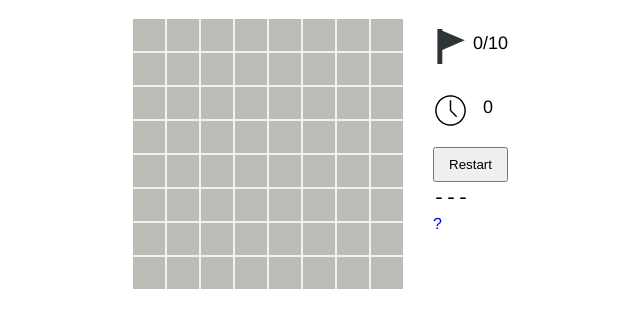
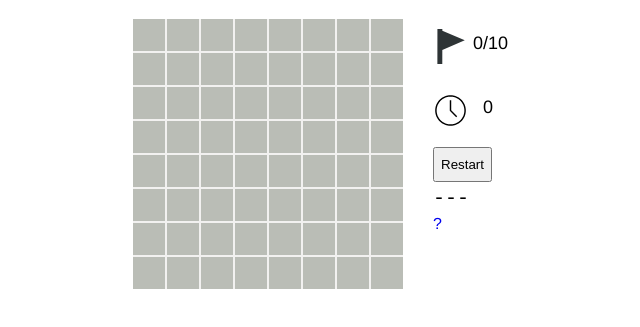
Before and after one commit to 80x24/jmines, a plain HTML site: page index.html in a window 1280 px wide. Shown: the part 61-388 px from the top of the page, without its empty margins (123-763 px from the left). Drawn offline with Linux system fonts and the light colour scheme.

Commit message:
Updated Restart Button Width

```diff
--- a/src/css/style.css
+++ b/src/css/style.css
@@ -53,7 +53,6 @@ a:visited {
 	right: -300px;
 }
 #restart-button {
-	width: 75px;
 	height: 35px;
 }
 #result-text {
```
